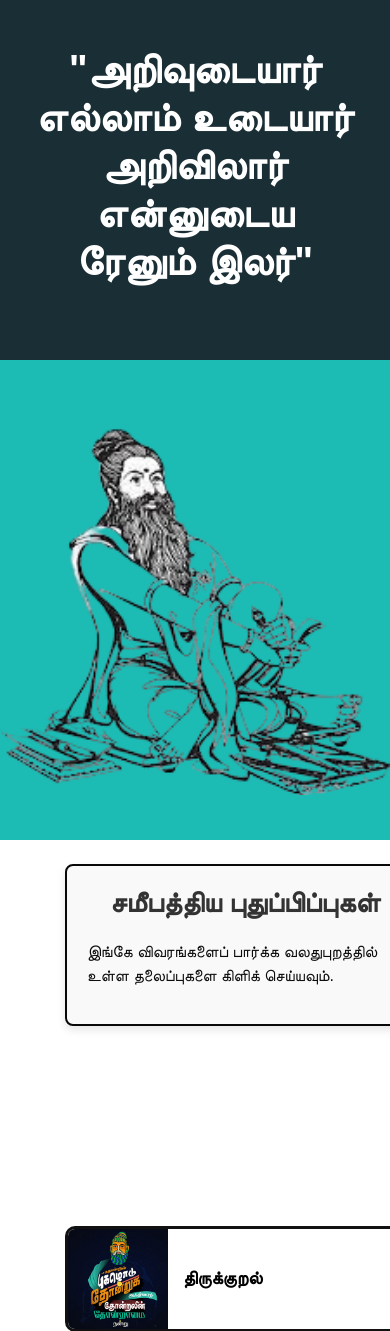
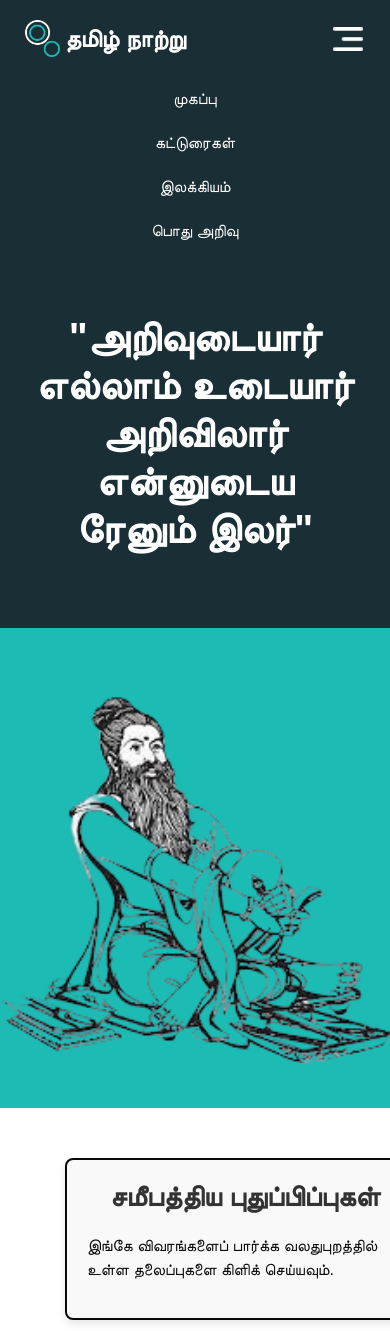
Before and after one commit to FAITE-TECH/update_tamilnaatru, a PHP site: page / in a window 390 px wide, after a click that opens the changed part; the page is wider, and only the part inside the window is pictured. Shown: the top 1331 px of that part. Run offline with PHP 8.4, Linux system fonts and the light colour scheme; some libraries are stand-ins or nearby versions; some web fonts are replaced.

Commit message:
Check responsive issues

```diff
--- a/css/responsive.css
+++ b/css/responsive.css
@@ -1,47 +1,20 @@
 @media (max-width: 1120px) {}
 
 @media (max-width: 992px) {
-  .custom_nav-container {
-    display: flex;
-    justify-content: space-between;
-    align-items: center;
-    position: relative;
+  .hero_area {
+    height: auto;
   }
 
   #navbarSupportedContent {
-    position: fixed;
-    top: 0;
-    right: 0;
-    width: 70%; /* Adjust based on your design needs */
-    height: 100vh; /* Full height for mobile view */
-    background-color: #343a40; /* Adjust to match your design */
-    overflow-y: auto; /* Enable scrolling if needed */
-    z-index: 1000;
-    padding: 1rem;
-    transform: translateX(100%); /* Initially hide */
-    transition: transform 0.3s ease-in-out;
-  }
-
-  .navbar-toggler {
-    margin-left: auto;
-    z-index: 1001; /* Ensure it stays above other elements */
-  }
-
-  .navbar-collapse.show {
-    transform: translateX(0); /* Slide in from the right */
-  }
-
-  .navbar-nav {
-    display: flex;
-    flex-direction: column;
-    align-items: flex-start; /* Align items on the left inside the dropdown */
-  }
-
-  .navbar-brand {
-    flex-grow: 1;
+    opacity: 1;
+    transform: none;
+    margin-top: 15px;
   }
 
 
+  .navbar-toggler {
+    padding: 0.25rem 0;
+  }
 
 
   .header_section .user_option {
```
